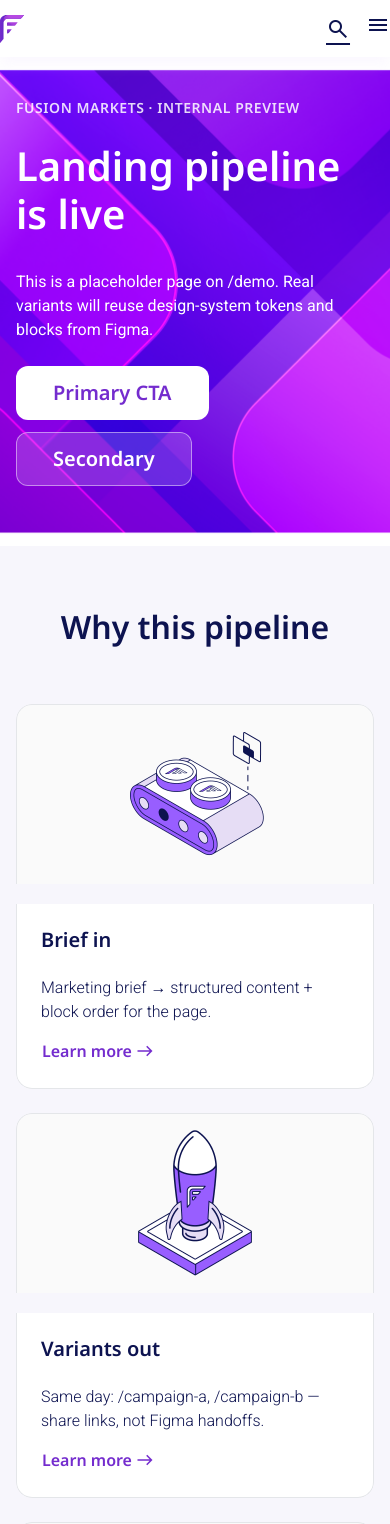
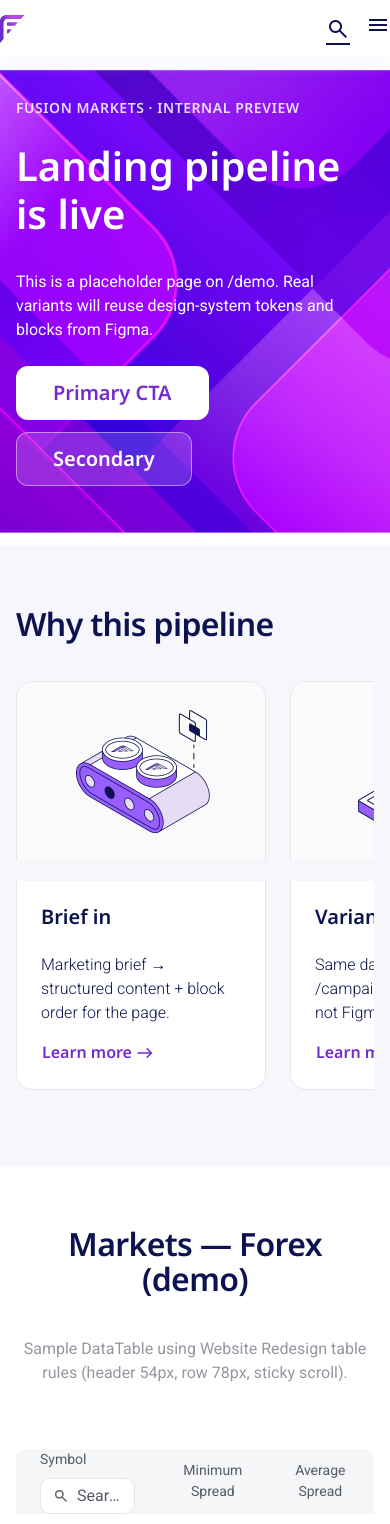
Before and after one commit to thesunfalle-dev/fm.growth-agent, a Next.js app: page /demo in a window 390 px wide. Shown: the top 1524 px of the page. Built offline with nearby package versions, Linux system fonts and the light colour scheme.

Commit message:
Restore USP horizontal scroll; fix section title layout
Cards.md/Figma: max 4 visible, overflow scrolls — never wraps to a
second row. Titles full-width (no narrow 28ch column); Why title left.

```diff
--- a/app/globals.css
+++ b/app/globals.css
@@ -97,26 +97,27 @@
 }
 
 /*
- * Page-wide marketing layout:
- * section titles centered; content stacks full container width.
+ * Page-wide marketing layout (Figma Final Pages):
+ * Section titles full-width of content column, centered text.
+ * Do NOT use narrow max-width on titles (looks “stuck to the side”).
  * Hero stays left-aligned (market brand pitch).
  */
 .ui-section--default .ui-heading--section {
   width: 100%;
+  max-width: none;
   text-align: center;
-  /* Prefer H2 token over always-48 — long titles wrap cleanly */
-  font-size: var(--typography-font-size-h2);
-  line-height: var(--typography-line-height-heading-loose);
-  letter-spacing: var(--typography-letter-spacing-heading);
-  margin-bottom: var(--layout-spacing-heading-to-description-desktop);
-  max-width: 28ch;
-  margin-inline: auto;
+  font-size: var(--layout-footer-heading-size); /* 48 — Figma section H2 */
+  line-height: 1.1;
+  letter-spacing: -0.02em;
+  margin: 0 0 var(--layout-spacing-heading-to-description-desktop);
 }
 
 .ui-section--default .ui-text--lead {
+  width: 100%;
+  max-width: 48rem;
   text-align: center;
-  max-width: 52ch;
-  margin-inline: auto;
+  margin-left: auto;
+  margin-right: auto;
 }
 
 .ui-section--default .ui-card-grid,
@@ -1302,13 +1303,13 @@
 }
 
 .ui-markets-band__title {
-  margin: 0 auto var(--layout-spacing-heading-to-description-desktop);
-  max-width: 28ch;
+  margin: 0 0 var(--layout-spacing-heading-to-description-desktop);
+  max-width: none;
   width: 100%;
   text-align: center;
-  font-size: var(--typography-font-size-h2);
-  line-height: var(--typography-line-height-heading-loose);
-  letter-spacing: var(--typography-letter-spacing-heading);
+  font-size: var(--layout-footer-heading-size);
+  line-height: 1.1;
+  letter-spacing: -0.02em;
 }
 
 .ui-markets-band__subtitle {
@@ -1735,13 +1736,13 @@
 }
 
 .ui-faq-band__title {
-  margin: 0 auto;
-  max-width: 28ch;
+  margin: 0 0 var(--layout-spacing-heading-to-description-desktop);
+  max-width: none;
   width: 100%;
   text-align: center;
-  font-size: var(--typography-font-size-h2);
-  line-height: var(--typography-line-height-heading-loose);
-  letter-spacing: var(--typography-letter-spacing-heading);
+  font-size: var(--layout-footer-heading-size);
+  line-height: 1.1;
+  letter-spacing: -0.02em;
 }
 
 .ui-faq-list {
@@ -2014,13 +2015,13 @@
 
 /* Figma H2 48 SemiBold centered (token: footer heading size) */
 .ui-steps-band__title {
-  margin: 0 auto;
-  max-width: 28ch;
+  margin: 0;
+  max-width: none;
   width: 100%;
   text-align: center;
-  font-size: var(--typography-font-size-h2);
-  line-height: var(--typography-line-height-heading-loose);
-  letter-spacing: var(--typography-letter-spacing-heading);
+  font-size: var(--layout-footer-heading-size);
+  line-height: 1.1;
+  letter-spacing: -0.02em;
 }
 
 /* Figma B2 Light 20 centered */
@@ -2292,34 +2293,44 @@
 
 /* Cards (Figma Cards 15166:10610) + Why USP band 23570:105076 */
 
-/* Soft purple Why… band */
+/*
+ * Why / USP band — Figma 23570:105076 + cards.md
+ * Structure: soft purple band · title · horizontal USP card row
+ * Rule: max 4 visible; MORE cards → horizontal SCROLL (never wrap to row 2)
+ */
 .ui-section--usp {
   background: var(--primitive-color-purple50);
+  /* clip page blowout but keep card-rail scroll inside the band */
+  overflow-x: clip;
 }
 
 .ui-features-band {
   display: flex;
   flex-direction: column;
   align-items: stretch;
-  gap: var(--space-10);
+  gap: var(--space-section-mobile); /* 60px Figma title → cards */
   width: 100%;
   max-width: 100%;
   min-width: 0;
 }
 
+/* Figma Why title: full content width, left-aligned, 48 — beats default center */
+.ui-section--default .ui-features-band__title,
 .ui-features-band__title {
-  margin: 0 auto;
-  max-width: 28ch;
-  width: 100%;
-  text-align: center;
-  font-size: var(--typography-font-size-h2);
-  line-height: var(--typography-line-height-heading-loose);
-  letter-spacing: var(--typography-letter-spacing-heading);
+  margin: 0;
+  max-width: none;
+  width: 100%;
+  text-align: left;
+  font-size: var(--layout-footer-heading-size);
+  line-height: 1.1;
+  letter-spacing: -0.02em;
 }
 
 .ui-section--usp > .ui-container {
   align-items: stretch;
   min-width: 0;
+  /* allow horizontal scroll on child rail without growing the page */
+  overflow: hidden;
 }
 
 .ui-card-grid {
@@ -2338,38 +2349,39 @@
 }
 
 /*
- * USP cards — wrap grid (no page-expanding horizontal rail).
- * 3 columns on desktop; 4 equal only when exactly 4 children.
+ * USP card rail (cards.md):
+ * - card width 276–296
+ * - gap 24
+ * - max 4 visible; overflow → horizontal scroll, NO wrap
+ * - equal height cards
  */
 .ui-card-grid--usp {
-  display: grid;
-  grid-template-columns: repeat(3, minmax(0, 1fr));
+  display: flex;
+  flex-direction: row;
+  flex-wrap: nowrap;
+  align-items: stretch;
   gap: var(--space-6);
-  justify-content: stretch;
   width: 100%;
   max-width: 100%;
   min-width: 0;
-  overflow-x: visible;
-}
-
-/* Canonical Figma Why band: exactly 4 cards → 4 columns */
-.ui-card-grid--usp:has(> :nth-child(4):last-child) {
-  grid-template-columns: repeat(4, minmax(0, 1fr));
-}
-
-/* 1–2 cards */
-.ui-card-grid--usp:has(> :nth-child(1):last-child),
-.ui-card-grid--usp:has(> :nth-child(2):last-child) {
-  grid-template-columns: repeat(auto-fit, minmax(240px, 296px));
-  justify-content: center;
+  overflow-x: auto;
+  overflow-y: hidden;
+  scroll-snap-type: x mandatory;
+  scroll-padding-inline: 0;
+  -webkit-overflow-scrolling: touch;
+  padding-bottom: var(--space-2);
+  /* Prevent flex min-content from expanding ancestors */
+  overscroll-behavior-x: contain;
 }
 
 .ui-card-grid--usp > * {
-  height: 100%;
-  min-height: 0;
-  max-width: none;
-  width: 100%;
-  min-width: 0;
+  flex: 0 0 auto;
+  width: var(--component-card-usp-min-width); /* 276 */
+  min-width: var(--component-card-usp-min-width);
+  max-width: var(--component-card-usp-max-width); /* 296 */
+  height: auto;
+  min-height: var(--component-card-usp-min-height); /* 364 */
+  scroll-snap-align: start;
 }
 
 .ui-card {
@@ -2398,14 +2410,13 @@
   padding: var(--component-card-padding);
 }
 
-/* USP card shell — Figma USP Cards Desktop */
+/* USP card shell — Figma USP Cards Desktop (fixed rail width via grid child) */
 .ui-card--usp {
   display: flex;
   flex-direction: column;
   width: 100%;
-  max-width: none;
-  min-height: 0;
   height: 100%;
+  min-height: var(--component-card-usp-min-height);
   padding: 0;
   border: 0;
   box-shadow: none;
@@ -2509,22 +2520,11 @@
 }
 
 @media (max-width: 1024px) {
-  .ui-card-grid--usp,
-  .ui-card-grid--usp:has(> :nth-child(4):last-child) {
-    grid-template-columns: repeat(2, minmax(0, 1fr));
-    grid-auto-flow: row;
-    overflow-x: visible;
-  }
-
-  .ui-card--usp {
-    max-width: none;
-  }
-}
-
-@media (max-width: 640px) {
-  .ui-card-grid--usp,
-  .ui-card-grid--usp:has(> :nth-child(4):last-child) {
-    grid-template-columns: 1fr;
+  /* Same scroll rail rule on tablet/mobile — smaller card width */
+  .ui-card-grid--usp > * {
+    width: var(--component-card-usp-mobile-width);
+    min-width: var(--component-card-usp-mobile-width);
+    max-width: var(--component-card-usp-mobile-width);
   }
 }
 
@@ -2717,10 +2717,15 @@
   .ui-features-band__title {
     font-size: var(--layout-footer-heading-size-mobile);
     max-width: none;
+    width: 100%;
   }
 
   .ui-features-band {
-    gap: var(--space-8);
+    gap: var(--space-10);
+  }
+
+  .ui-features-band__title {
+    text-align: left; /* keep Figma Why title alignment on mobile */
   }
 
   .ui-text--lead {
--- a/components/ui/CardGrid.tsx
+++ b/components/ui/CardGrid.tsx
@@ -13,7 +13,9 @@
 };
 
 /**
- * Card layout helper — USP: equal-height row, max 4 then scroll.
+ * Card layout helper.
+ * USP (cards.md / Figma): horizontal row, max ~4 visible, MORE → horizontal scroll
+ * (never wrap to a second row).
  */
 export function CardGrid({
   children,
@@ -30,5 +32,9 @@
     .filter(Boolean)
     .join(" ");
 
-  return <div className={classes}>{children}</div>;
+  return (
+    <div className={classes} data-max-visible={maxVisible || undefined}>
+      {children}
+    </div>
+  );
 }
```
